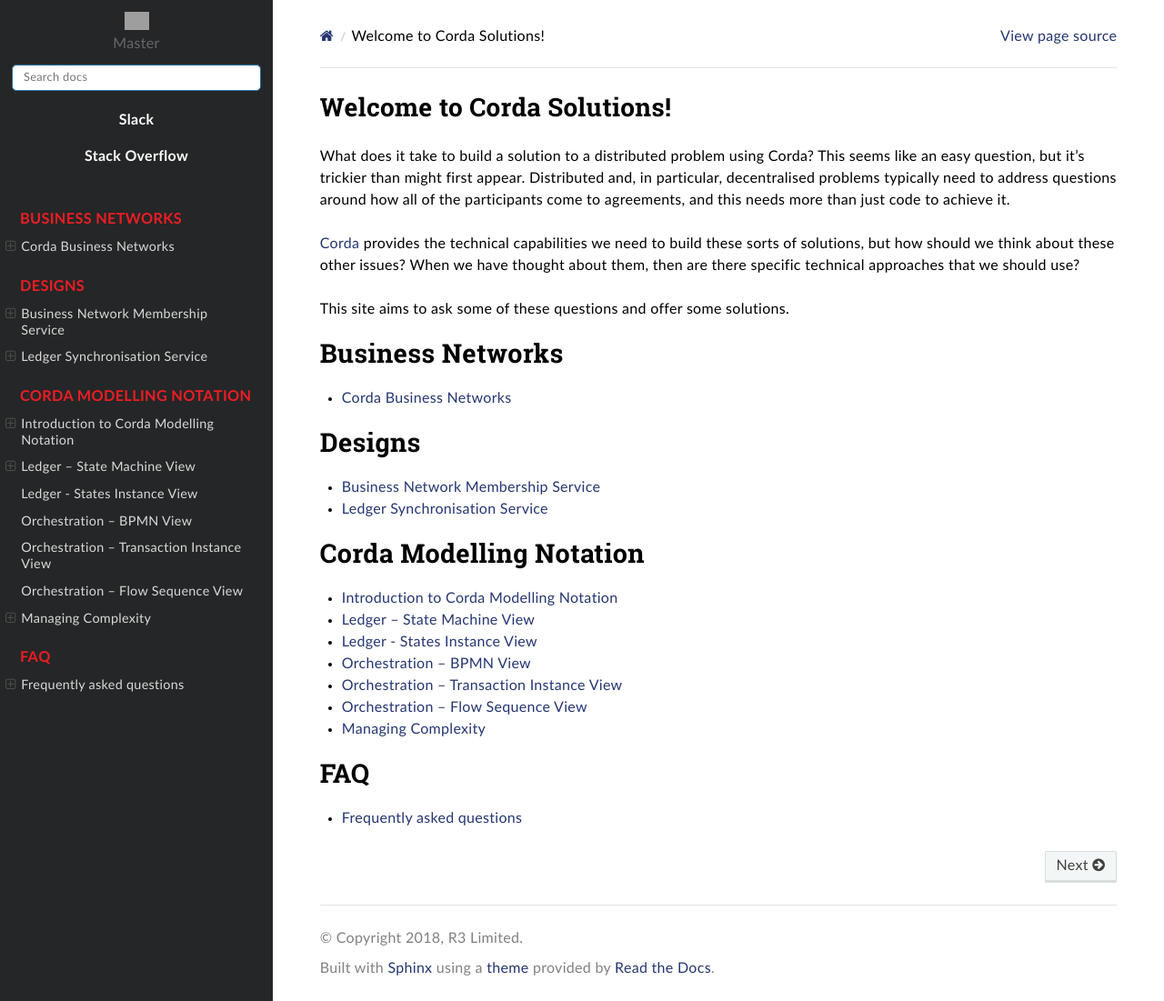
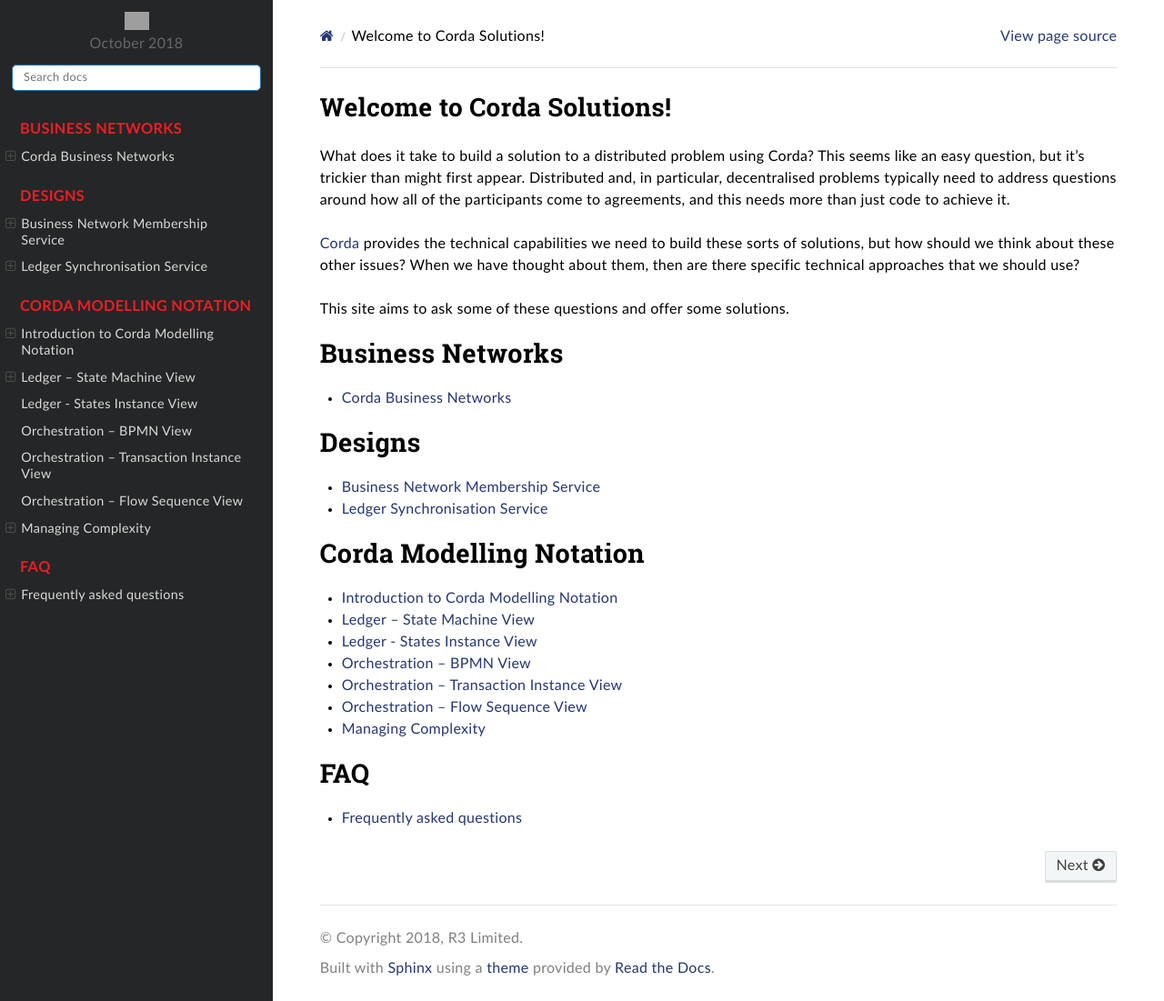
Before and after one commit to corda/corda-solutions, a Sphinx documentation site: the page built from docs/source/index.rst, in a window 1280 px wide and 1101 px high. Shown: the whole window at 91% size. Built offline with Sphinx 7.4.7 and the Read the Docs theme 2.0.0, drawn with Linux system fonts in a browser that asks for light colours; grey boxes are pictures that could not be loaded.

Commit message:
Remove boilerplate copied from docs.corda.net from the sidebar

```diff
--- a/docs/source/_templates/layout.html
+++ b/docs/source/_templates/layout.html
@@ -5,9 +5,4 @@
 {% extends "!layout.html" %}
 {% block sidebartitle %}
 {{ super() }}
-<br>
-<a href="http://slack.corda.net">Slack</a>
-<br>
-<a href="https://stackoverflow.com/questions/tagged/corda">Stack Overflow</a>
-<br>
 {% endblock %}
--- a/docs/source/_templates/layout_for_doc_website.html
+++ b/docs/source/_templates/layout_for_doc_website.html
@@ -3,17 +3,7 @@
 {% extends "!layout.html" %}
 {% block sidebartitle %}
 {{ super() }}
-<br>
-API reference: <a href="api/kotlin/corda/index.html">Kotlin</a>/ <a href="api/javadoc/index.html">JavaDoc</a>
-<br>
-<a href="http://slack.corda.net">Slack</a>
-<br>
-<a href="https://stackoverflow.com/questions/tagged/corda">Stack Overflow</a>
-<br>
-<select id="versionDropdown" class="version-dropdown" onChange="window.location.href=this.value"></select>
-<br>
-<span style="display:none" id="version">{{ version }}</span>
-{% endblock %}
+% endblock %}
 
 {% block footer %}
 <script>
--- a/docs/source/conf.py
+++ b/docs/source/conf.py
@@ -45,20 +45,20 @@
 master_doc = 'index'
 
 # General information about the project.
-project = u'R3 Corda'
+project = u'Corda Solutions Site'
 copyright = u'2018, R3 Limited'
-author = u'R3 DLG'
+author = u'R3'
 
 # The version info for the project you're documenting, acts as replacement for
 # |version| and |release|, also used in various other places throughout the
 # built documents.
 #
 # The short X.Y version.
-version = 'Master'
+version = 'October 2018'
 # The full version, including alpha/beta/rc tags.
-release = 'Master'
+release = 'October 2018'
 # The version for use in the dropdown html.
-html_context = {'version': 'Master'}
+html_context = {'version': 'October 2018'}
 
 # The language for content autogenerated by Sphinx. Refer to documentation
 # for a list of supported languages.
```
